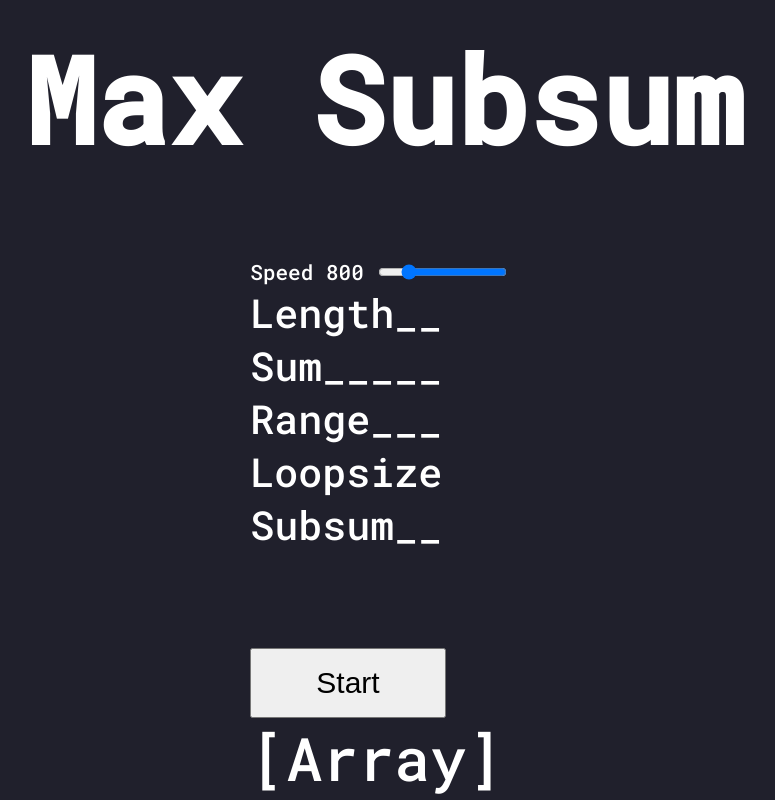
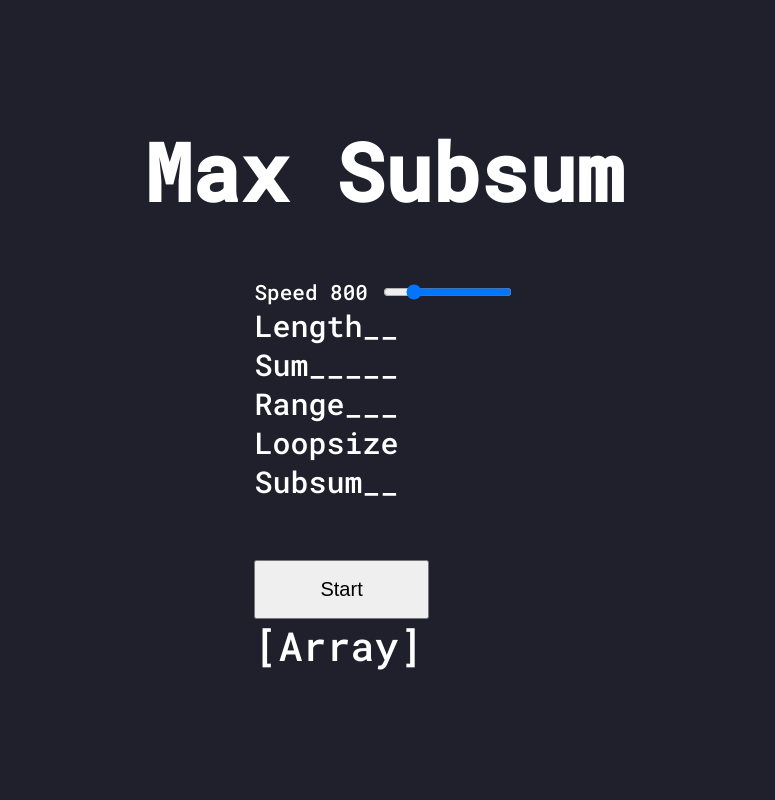
Before and after one commit to arthvadrr/codewars-challenges, a plain HTML site: page 5-kyu/index.html in a window 1280 px wide. Shown: the whole page, without its empty margins (256-1031 px from the left). Drawn offline with Linux system fonts and the light colour scheme.

Commit message:
adjusted font sizes

```diff
--- a/5-kyu/index.html
+++ b/5-kyu/index.html
@@ -17,7 +17,7 @@
         font-family: 'Roboto Mono', monospace;
         background-color: #20202C;
         color: #fff;
-        font-size: 60px;
+        font-size: 40px;
         display: flex;
         flex-direction: column;
         justify-content: center;
@@ -25,7 +25,7 @@
         height: 90vh;
       }
       .meta {
-        font-size: 40px;
+        font-size: 30px;
       }
 
       .speed-range {
@@ -43,7 +43,7 @@
       }
       .start {
         padding: 1rem 4rem;
-        font-size: 30px;
+        font-size: 20px;
       }
       .dnone {
         display: none;
```
